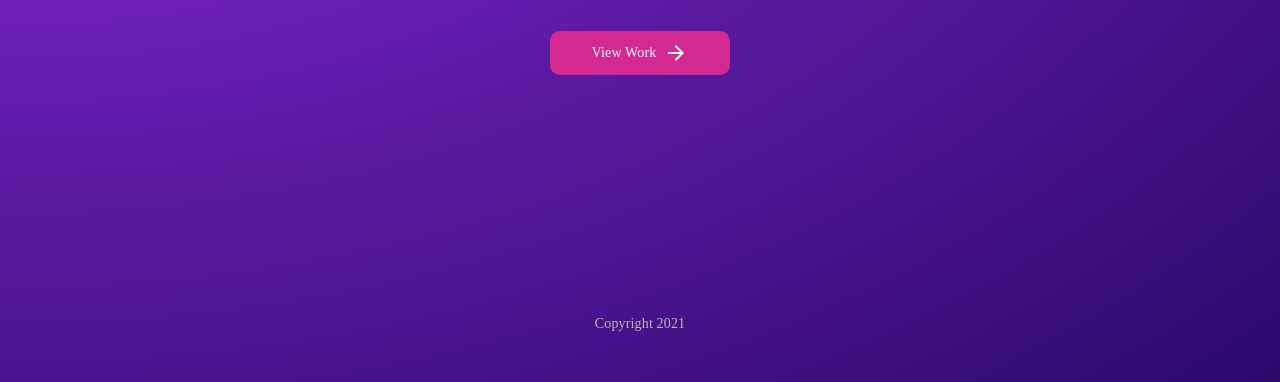
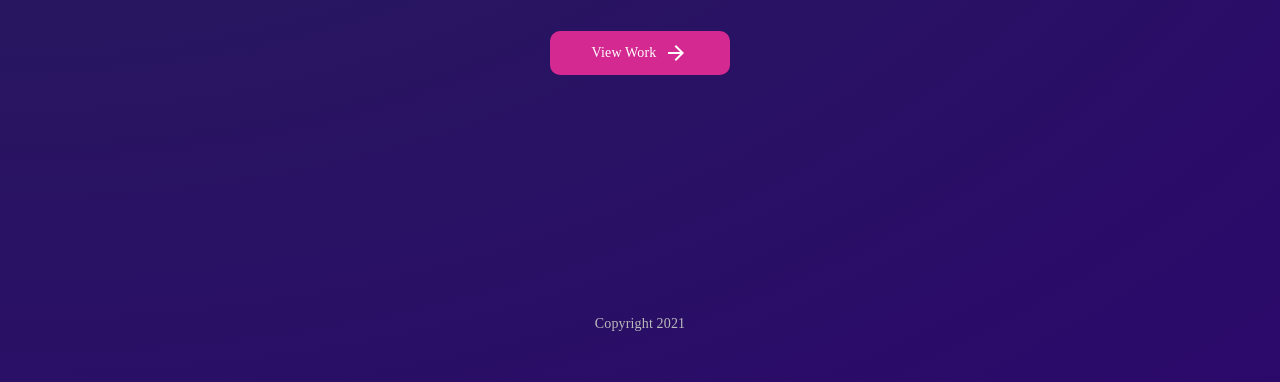
Before and after one commit to ZahraB21/portfolio-gatsby, a Gatsby site: page / in a window 1280 px wide. Shown: the part 418-800 px from the top of the page. Built offline with nearby package versions, Linux system fonts and the light colour scheme; Gatsby itself is replaced by a stand-in of ours.

Commit message:
Changing the background color

```diff
--- a/src/styles/global.css
+++ b/src/styles/global.css
@@ -11,7 +11,7 @@ html, body {
   min-height: 100%;
 }
 body {
-  background: radial-gradient(at top left, rgba(146,43,225,1) 0%, rgba(43,9,107,1) 100%);
+  background: radial-gradient(at top left, rgba(38, 30, 89,1) 0%, rgba(43,9,107,1) 100%);
   background-repeat: no-repeat;
 }
 p {
```
